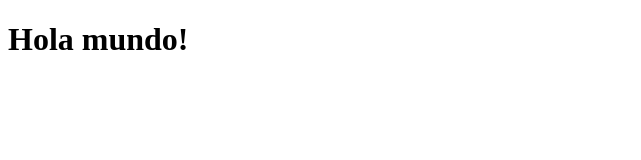
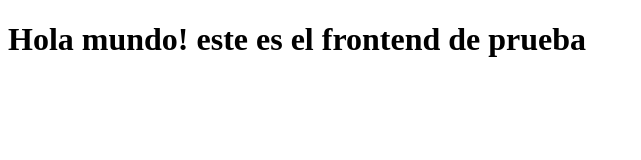
Before and after one commit to BeoGonzalez/ec2-automatizado, a plain HTML site: page index.html in a window 1280 px wide. Shown: the whole page, without its empty margins (0-641 px from the left). Drawn offline with Linux system fonts and the light colour scheme.

Commit message:
Se actualizó el mensaje

```diff
--- a/index.html
+++ b/index.html
@@ -6,6 +6,6 @@
     <title>Document</title>
 </head>
 <body>
-    <h1>Hola mundo!</h1>
+    <h1>Hola mundo! este es el frontend de prueba</h1>
 </body>
 </html>
```
